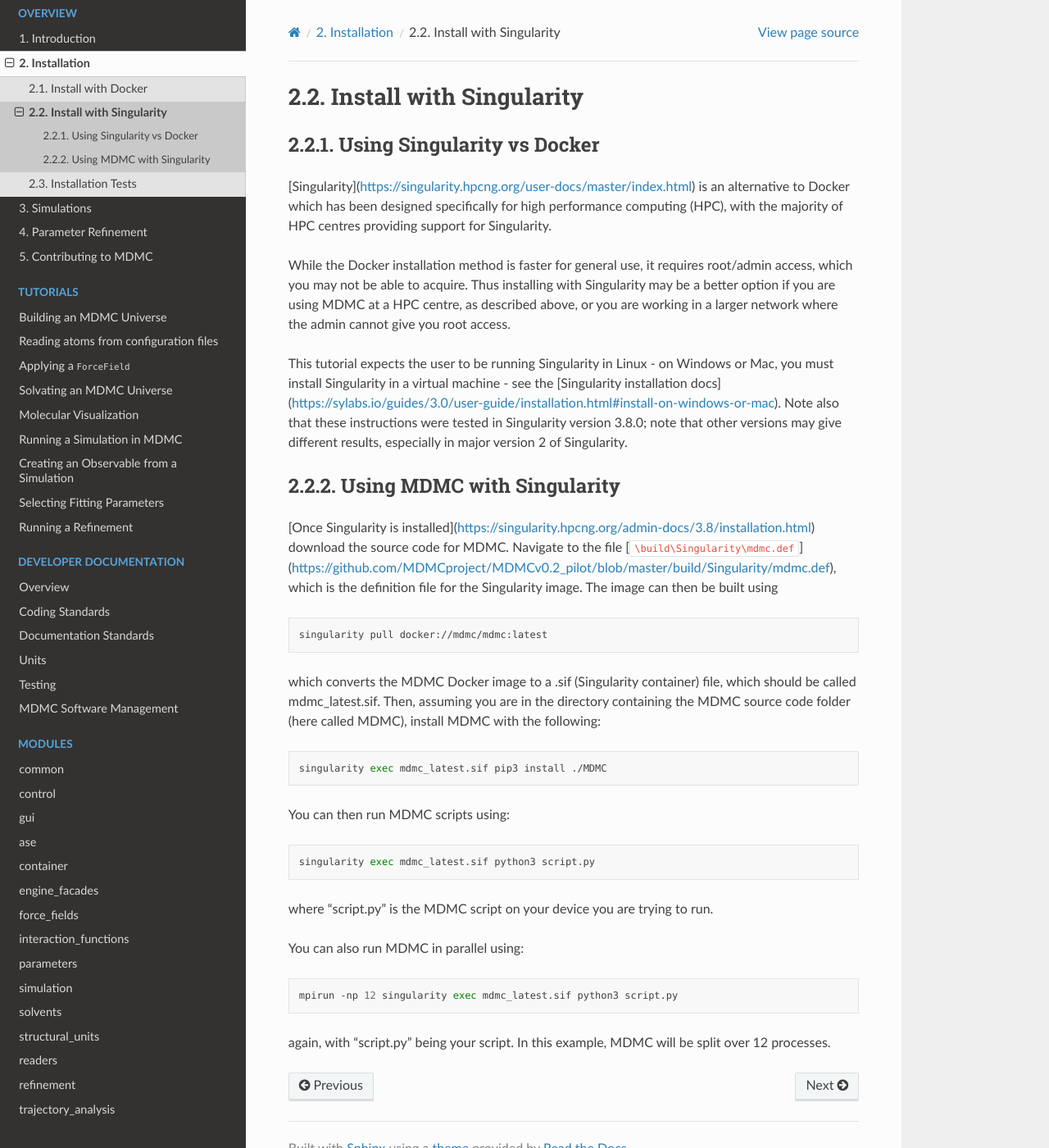
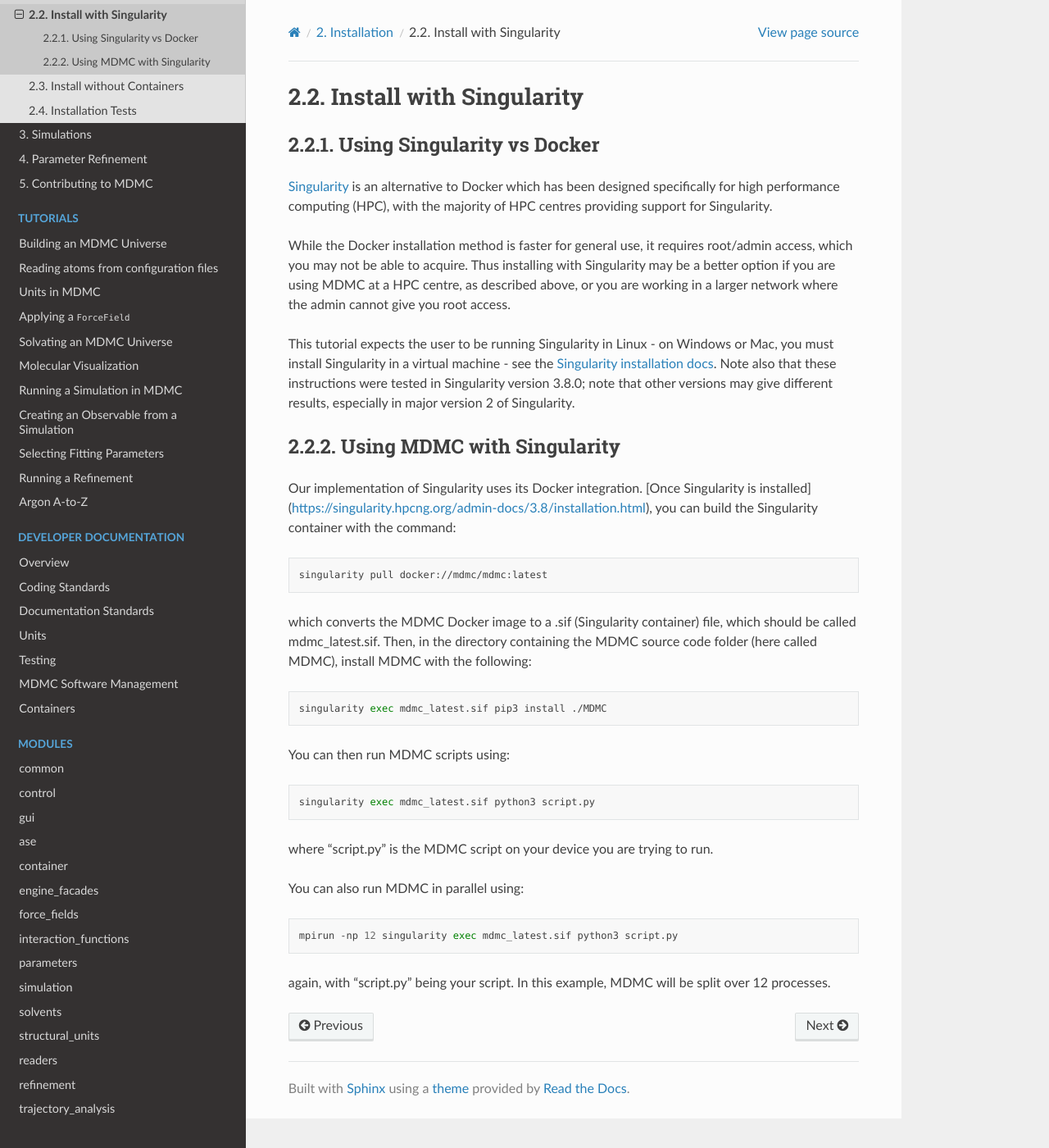
Before and after one commit to ISISNeutronMuon/MDMC, a Sphinx documentation site: the page built from doc/pages/installation/singularity.rst, in a window 1280 px wide and 1400 px high. Shown: the whole window at 82% size. Built offline with Sphinx 7.4.7 and the Read the Docs theme 2.0.0, drawn with Linux system fonts in a browser that asks for light colours; pages that are not in the unit, such as notebooks, are missing from menus.

Commit message:
Added developer docs on using VSCode and containers, fixed some broken links in the docs

```diff
--- a/doc/index.rst
+++ b/doc/index.rst
@@ -59,6 +59,7 @@
 
    tutorials/building-a-universe.ipynb
    tutorials/read-configurations.ipynb
+   tutorials/units.ipynb
    tutorials/applying-a-forcefield.ipynb
    tutorials/solvating-a-universe.ipynb
    tutorials/molecular-visualization.ipynb
@@ -66,6 +67,7 @@
    tutorials/creating-an-observable.ipynb
    tutorials/selecting-fitting-parameters.ipynb
    tutorials/running-a-refinement.ipynb
+   tutorials/Argon-a-to-z.ipynb
 
 .. toctree::
   :maxdepth: 1
@@ -78,6 +80,7 @@
   pages/developer/units
   pages/developer/testing
   pages/developer/management
+  pages/developer/containers
 
 .. toctree::
   :maxdepth: 1
--- a/doc/pages/installation.rst
+++ b/doc/pages/installation.rst
@@ -33,8 +33,7 @@
 
    installation/docker.rst
    installation/singularity.rst
-   installation/containerless.rst
-   installation/NOCONTAINERLINUX.rst
+   installation/nocontainerlinux.rst
 
 
 Installation Tests
--- a/doc/pages/installation/docker.rst
+++ b/doc/pages/installation/docker.rst
@@ -18,7 +18,7 @@
 molecular visualization, X11 forwarding must additionally be enabled **before**
 the instructions below are followed. The difference between
 these viewers is explained in the
-`Molecular Visualization <../tutorials/molecular-visualization.ipynb>`__
+`Molecular Visualization <../tutorials/molecular-visualization.ipynb>`_
 tutorial. Instructions on how to enable X11 forwarding are in
 :ref:`x11-forwarding-label`.  X11 forwarding occurs by default on Linux, so
 on that platform no additional steps are required.
--- a/doc/pages/installation/nocontainerlinux.rst
+++ b/doc/pages/installation/nocontainerlinux.rst
@@ -1,4 +1,7 @@
-.. _NOCONTAINERLINUX-label:
+.. _containerless-label:
+
+Install without Containers
+==========================
 
 In general the MDMC code can be downloaded as self-contained docker image, which requires no further input from the user in order to make it work. However, in this document we give instructions of how to install a container-free version of MDMC and its dependencies on Linux systems. We suggest to install the molecular dynamics (MD) engine first, then the Python3 dependencies, followed by the MDMC code. The recommended MD engine to use with MDMC at the moment is LAMMPS.
 
@@ -115,7 +118,7 @@
 3.1 Using pip
 -------------
 3.1.1. Downloading MDMC SOURCE CODE
-----------------------------------
+------------------------------------
 MDMC based on Python3 and available on GitHub, which allows the source code to be downloaded as
 
 .. code-block:: bash
@@ -129,7 +132,7 @@
  wget https://github.com/MDMCproject/MDMCv0.2_pilot/archive/master.zip
 
 3.1.2. Installing Python dependencies
------------------------------------
+--------------------------------------
 We supply a requirements.txt file that can be used to install all required Python dependencies via
 
 .. code-block:: bash
@@ -166,7 +169,7 @@
  pip3 list installed
 
 3.2. Using anaconda3
--------------------
+--------------------
 Since MDMC is a Python-based code the following dependencies are need to be installed:
 
 .. code-block:: bash
--- a/doc/pages/installation/singularity.rst
+++ b/doc/pages/installation/singularity.rst
@@ -5,7 +5,7 @@
 
 Using Singularity vs Docker
 ---------------------------
-[Singularity](https://singularity.hpcng.org/user-docs/master/index.html) is an alternative to Docker which has been designed
+`Singularity <https://singularity.hpcng.org/user-docs/master/index.html>`_ is an alternative to Docker which has been designed
 specifically for high performance computing (HPC), with the majority of HPC centres providing support for Singularity.
 
 While the Docker installation method is faster for general use, it requires root/admin access, which you may not be able to acquire.
@@ -13,22 +13,19 @@
 are working in a larger network where the admin cannot give you root access.
 
 This tutorial expects the user to be running Singularity in Linux - on Windows or Mac, you must install Singularity in a
-virtual machine - see the [Singularity installation docs](https://sylabs.io/guides/3.0/user-guide/installation.html#install-on-windows-or-mac).
+virtual machine - see the `Singularity installation docs <https://sylabs.io/guides/3.0/user-guide/installation.html#install-on-windows-or-mac>`_.
 Note also that these instructions were tested in Singularity version 3.8.0; note that other versions may give different
 results, especially in major version 2 of Singularity.
 
 Using MDMC with Singularity
 ---------------------------
-[Once Singularity is installed](https://singularity.hpcng.org/admin-docs/3.8/installation.html) download the source code
-for MDMC. Navigate to the file [``\build\Singularity\mdmc.def``](https://github.com/MDMCproject/MDMCv0.2_pilot/blob/master/build/Singularity/mdmc.def),
-which is the definition file for the Singularity image. The image can then be built using
+Our implementation of Singularity uses its Docker integration. [Once Singularity is installed](https://singularity.hpcng.org/admin-docs/3.8/installation.html), you can build the Singularity container with the command:
 
 .. code-block:: bash
 
   singularity pull docker://mdmc/mdmc:latest
 
-which converts the MDMC Docker image to a .sif (Singularity container) file, which should be called mdmc_latest.sif. Then, assuming
-you are in the directory containing the MDMC source code folder (here called MDMC), install MDMC with the following:
+which converts the MDMC Docker image to a .sif (Singularity container) file, which should be called mdmc_latest.sif. Then, in the directory containing the MDMC source code folder (here called MDMC), install MDMC with the following:
 
 .. code-block:: bash
 
```
Also changed, not shown: doc/pages/developer/containers.rst (added, +47 -0 lines), doc/pages/developer/vscode.rst (added, +23 -0 lines), doc/tutorials/Argon-a-to-z.ipynb, doc/tutorials/applying-a-forcefield.ipynb.
